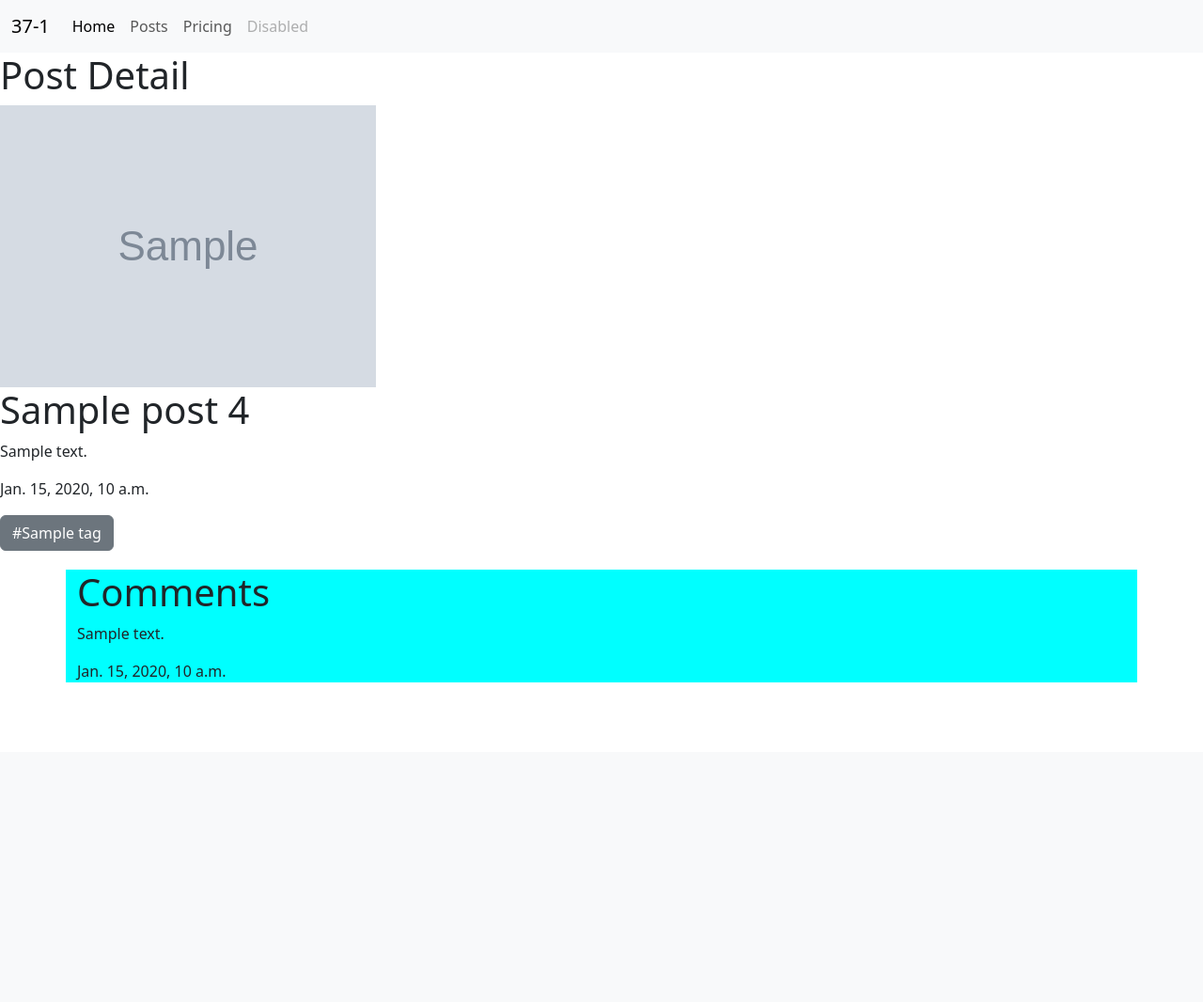
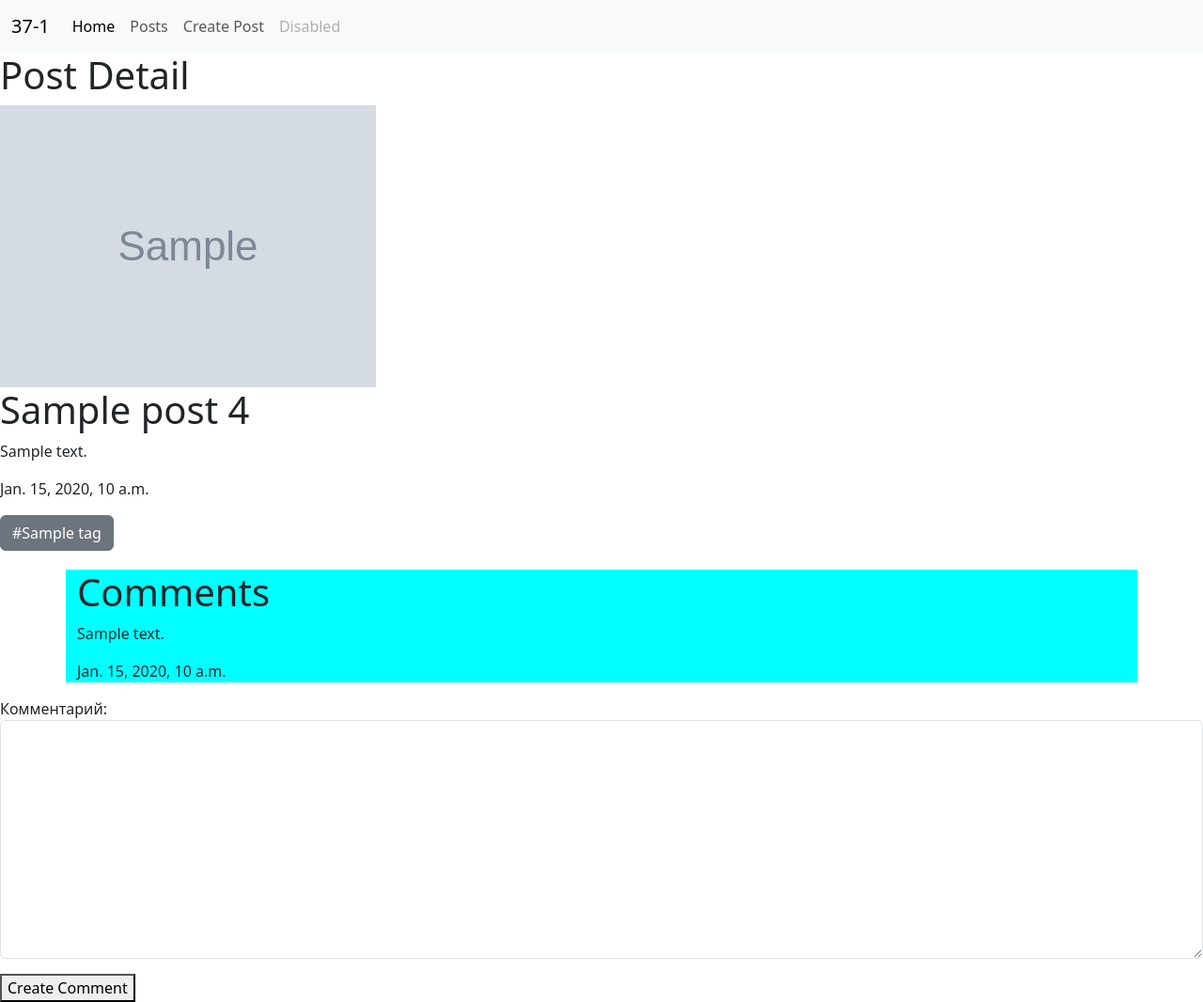
Before and after one commit to EsenbekM/37-1, a Django app: page /posts/1/ in a window 1280 px wide. Shown: the whole page at 94% size. Before the commit the page ends 726 px from the top, so only its background shows below. Run offline with Django 5.2, Linux system fonts and the light colour scheme; tables that the repository leaves empty hold one stand-in row (values such as "Sample post"); grey boxes marked "Sample" are stand-in pictures.

Commit message:
lesson 5

```diff
--- a/blog/urls.py
+++ b/blog/urls.py
@@ -7,7 +7,7 @@ from django.conf import settings
 from django.conf.urls.static import static
 
 from post.views import test_view, main_view, post_list_view, \
-    post_detail_view
+    post_detail_view, create_post_view, create_comment_view
 
 
 urlpatterns = [
@@ -15,7 +15,9 @@ urlpatterns = [
     path('test/', test_view),
     path('', main_view),
     path('posts/', post_list_view),
-    path('posts/<int:post_id>/', post_detail_view)
+    path('posts/<int:post_id>/', post_detail_view),
+    path('posts/create/', create_post_view),
+    path('posts/<int:post_id>/create_comment/', create_comment_view),
 ]
 
 urlpatterns += static(settings.MEDIA_URL, document_root=settings.MEDIA_ROOT)
--- /dev/null
+++ b/post/forms.py
@@ -0,0 +1,92 @@
+from django import forms
+
+from post.models import Post, Comment
+
+
+class PostForm(forms.Form):
+    title = forms.CharField(max_length=100, min_length=3)
+    content = forms.CharField(widget=forms.Textarea)
+    image = forms.ImageField(required=False, label='Картинка')
+
+    def clean_title(self):
+        title = self.cleaned_data['title']
+        if "python" in title.lower():
+            # raise Exception("Python is not allowed")
+            raise forms.ValidationError("Python is not allowed")
+
+        return title.capitalize()
+
+    def clean_content(self):
+        content = self.cleaned_data['content']
+        if "django" in content.lower():
+            raise forms.ValidationError("Django is not allowed")
+
+        return content
+
+    def clean(self):
+        cleaned_data = super().clean()
+        title = cleaned_data.get('title')
+        content = cleaned_data.get('content')
+
+        if title and content:
+            if title.lower() == content.lower():
+                raise forms.ValidationError("Title and content must be different")
+
+        return cleaned_data
+
+
+class PostForm2(forms.ModelForm):
+    class Meta:
+        model = Post
+        fields = '__all__'
+        exclude = ['rate']
+        # widgets = {
+        #     'title': forms.TextInput(attrs={'class': 'form-control'}),
+        #     'content': forms.Textarea(attrs={'class': 'form-control'}),
+        # }
+        labels = {
+            'title': 'Заголовок',
+            'content': 'Содержание',
+            'image': 'Картинка'
+        }
+        help_texts = {
+            'title': 'Some useful help text'
+        }
+
+    def clean_title(self):
+        title = self.cleaned_data['title']
+        if "python" in title.lower():
+            # raise Exception("Python is not allowed")
+            raise forms.ValidationError("Python is not allowed")
+
+        return title.capitalize()
+
+    def clean_content(self):
+        content = self.cleaned_data['content']
+        if "django" in content.lower():
+            raise forms.ValidationError("Django is not allowed")
+
+        return content
+
+    def clean(self):
+        cleaned_data = super().clean()
+        title = cleaned_data.get('title')
+        content = cleaned_data.get('content')
+
+        if title and content:
+            if title.lower() == content.lower():
+                raise forms.ValidationError("Title and content must be different")
+
+        return cleaned_data
+
+
+class CommentForm(forms.ModelForm):
+    class Meta:
+        model = Comment
+        fields = ['text']
+        labels = {
+            'text': 'Комментарий'
+        }
+        widgets = {
+            'text': forms.Textarea(attrs={'class': 'form-control'})
+        }
--- a/post/views.py
+++ b/post/views.py
@@ -14,10 +14,11 @@ CBV - Class Based View - представление, основанное на
 '''
 import random
 
-from django.shortcuts import render
+from django.shortcuts import render, redirect
 from django.http import HttpResponse
 
 from post.models import Post
+from post.forms import PostForm, PostForm2, CommentForm
 
 
 def test_view(request):
@@ -57,11 +58,56 @@ def post_detail_view(request, post_id):
                 request=request,
                 template_name='errors/404.html'
             )
-
-        context = {'post': post}
+        form = CommentForm()
+        context = {'post': post, 'form': form}
 
         return render(
             request=request,
             template_name='post/post_detail.html',
             context=context
         )
+
+
+def create_comment_view(request, post_id):
+    if request.method == 'POST':
+        form = CommentForm(request.POST)
+        if not form.is_valid():
+            return render(
+                request=request,
+                template_name='post/post_detail.html',
+                context={'form': form}
+            )
+
+        # form.save() - попробует сохранить в базу данных 'text'
+
+        comment = form.save(commit=False) # commit=False - не сохранять в базу данных
+        # comment.text = "Some text"
+        comment.post_id = post_id
+        # comment.post_id = 3
+        comment.save()
+
+        return redirect(f'/posts/{post_id}/')
+
+
+def create_post_view(request):
+    if request.method == 'GET':
+        form = PostForm2()
+
+        return render(
+            request=request,
+            template_name='post/create_post.html',
+            context={"form": form}
+        )
+    elif request.method == 'POST':
+        form = PostForm2(request.POST, request.FILES)
+        # form.add_error(field=None, error='Some error')
+        if not form.is_valid():
+            return render(
+                request=request,
+                template_name='post/create_post.html',
+                context={"form": form}
+            )
+        # request.POST
+        # Post.objects.create(**form.cleaned_data)
+        form.save()
+        return redirect('/posts/')
--- a/templates/components/navbar.html
+++ b/templates/components/navbar.html
@@ -25,7 +25,7 @@
                 <a class="nav-link" href="/posts/">Posts</a>
               </li>
               <li class="nav-item">
-                <a class="nav-link" href="#">Pricing</a>
+                <a class="nav-link" href="/posts/create/">Create Post</a>
               </li>
               <li class="nav-item">
                 <a class="nav-link disabled" href="#" tabindex="-1" aria-disabled="true">Disabled</a>
--- a/templates/post/post_detail.html
+++ b/templates/post/post_detail.html
@@ -45,6 +45,13 @@
 
 </div>
 
+<form action="/posts/{{ post.id }}/create_comment/" method="post">
+    {% csrf_token %}
+    {{ form.as_p }}
+    <button type="submit">Create Comment</button>
+</form>
+
+
 <style>
     .container {
         margin-top: 20px;
```
Also changed, not shown: templates/post/create_post.html (added, +11 -0 lines), test.py (added, +13 -0 lines).
